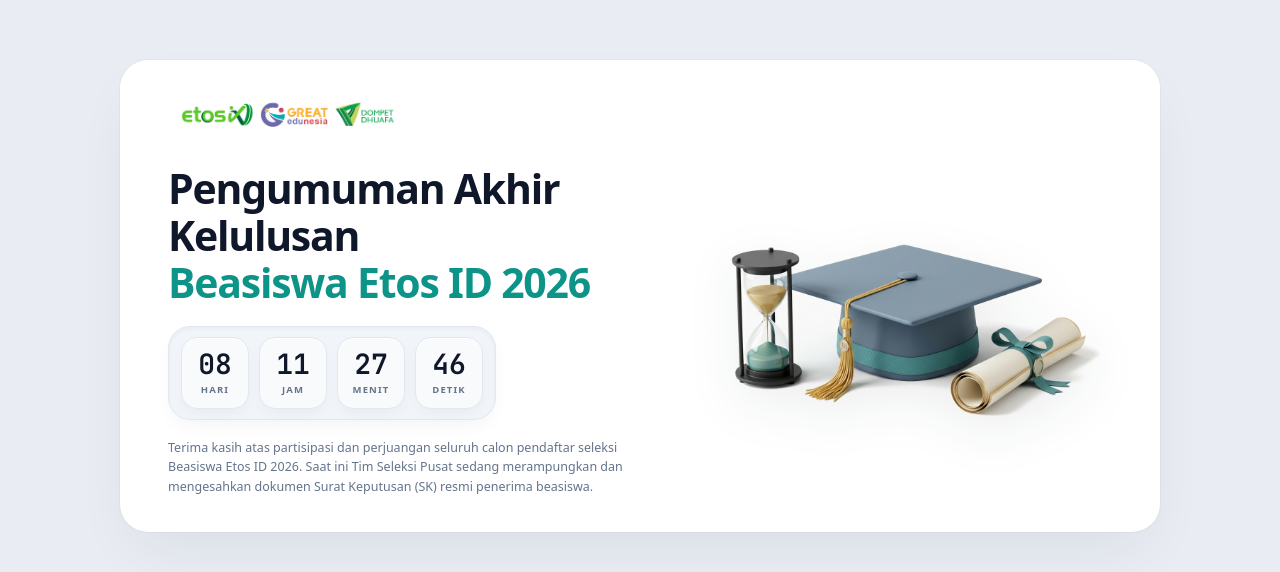
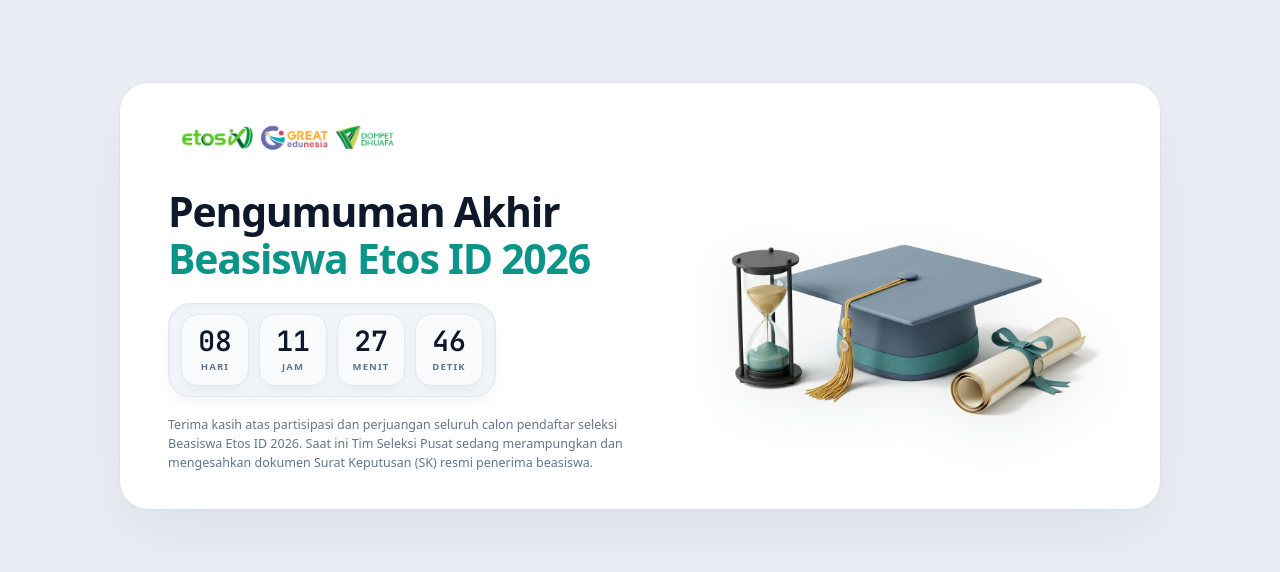
Before and after one commit to teachd3v/etos_scholarship, a React (Vite) app: page / in a window 1280 px wide. Shown: the part 104-676 px from the top of the page. Built offline with nearby package versions, Linux system fonts and the light colour scheme; no server answers.

Commit message:
fix(ui): update headline layout to Pengumuman Akhir Beasiswa Etos ID 2026

```diff
--- a/index.html
+++ b/index.html
@@ -3,7 +3,7 @@
 <head>
 <meta charset="UTF-8" />
 <meta name="viewport" content="width=device-width, initial-scale=1.0" />
-<title>Pengumuman Akhir Kelulusan Beasiswa Etos ID 2026</title>
+<title>Pengumuman Akhir Beasiswa Etos ID 2026</title>
 <link rel="icon" type="image/png" href="/logo-sistem.png" />
 <link rel="preconnect" href="https://fonts.googleapis.com" />
 <link rel="preconnect" href="https://fonts.gstatic.com" crossorigin />
--- a/src/AnnouncementCountdown.jsx
+++ b/src/AnnouncementCountdown.jsx
@@ -292,7 +292,7 @@
 
             {/* Minimalist Bold Heading */}
             <h1 className="portal-title">
-              Pengumuman Akhir Kelulusan<br />
+              Pengumuman Akhir<br />
               <span style={{ color: '#0d9488' }}>Beasiswa Etos ID 2026</span>
             </h1>
 
--- a/src/admin/AnnouncementAdmin.jsx
+++ b/src/admin/AnnouncementAdmin.jsx
@@ -18,7 +18,7 @@
   // Config state
   const [config, setConfig] = React.useState({
     announcementDate: '2026-09-15T10:00:00+07:00',
-    title: 'Pengumuman Akhir Kelulusan Beasiswa Etos ID 2026',
+    title: 'Pengumuman Akhir Beasiswa Etos ID 2026',
     subtitle: 'Proses Penetapan Akhir Surat Keputusan (SK) Penerima Beasiswa Sedang Berlangsung',
     message: 'Terima kasih atas partisipasi dan perjuangan seluruh calon peserta seleksi Beasiswa Etos ID 2026. Saat ini Tim Seleksi Pusat sedang merampungkan dan mengesahkan dokumen Surat Keputusan (SK) resmi penerima beasiswa.',
     skDocumentUrl: '',
```
Also changed, not shown: src/lib/announcementConfig.js.
